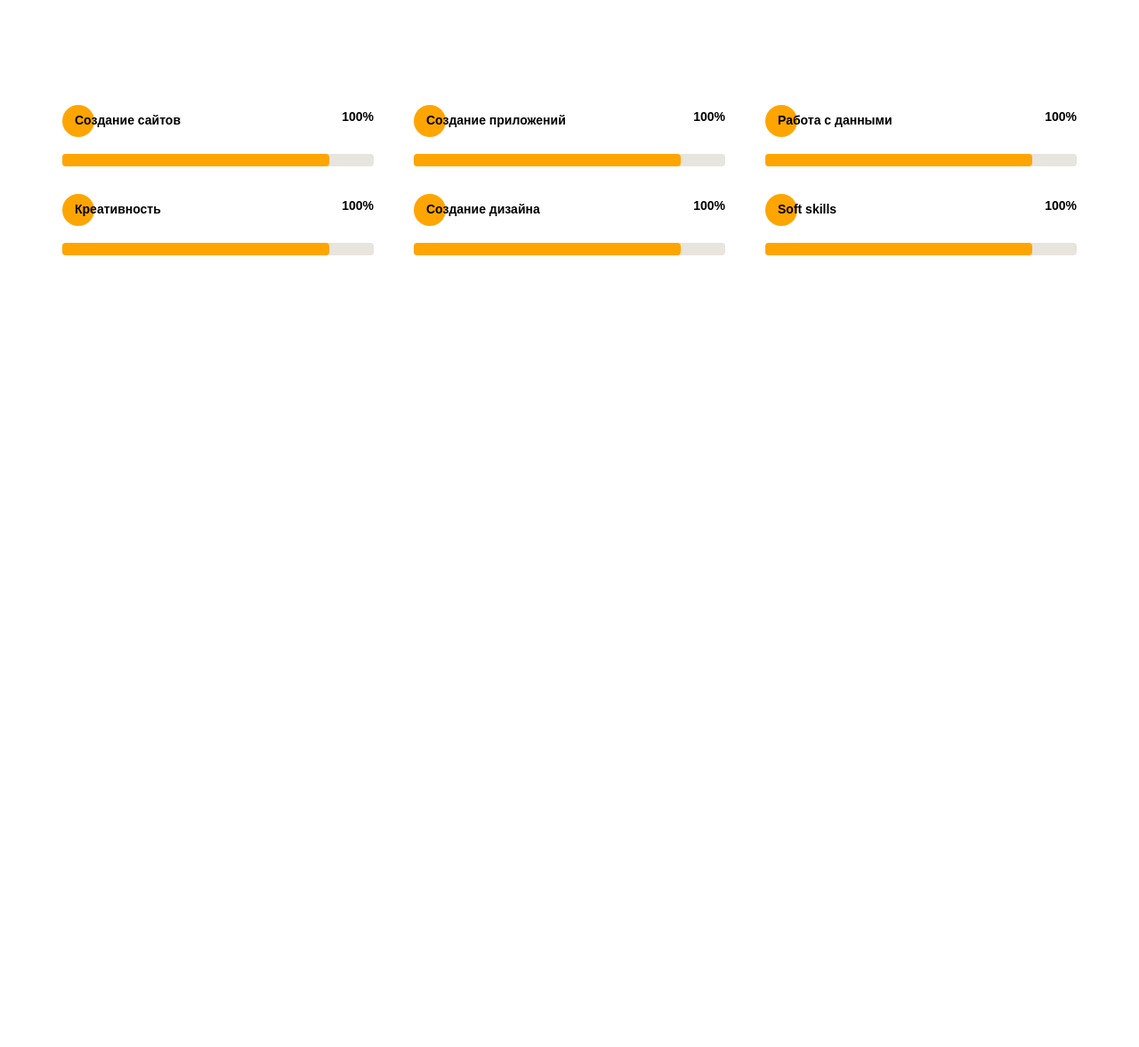
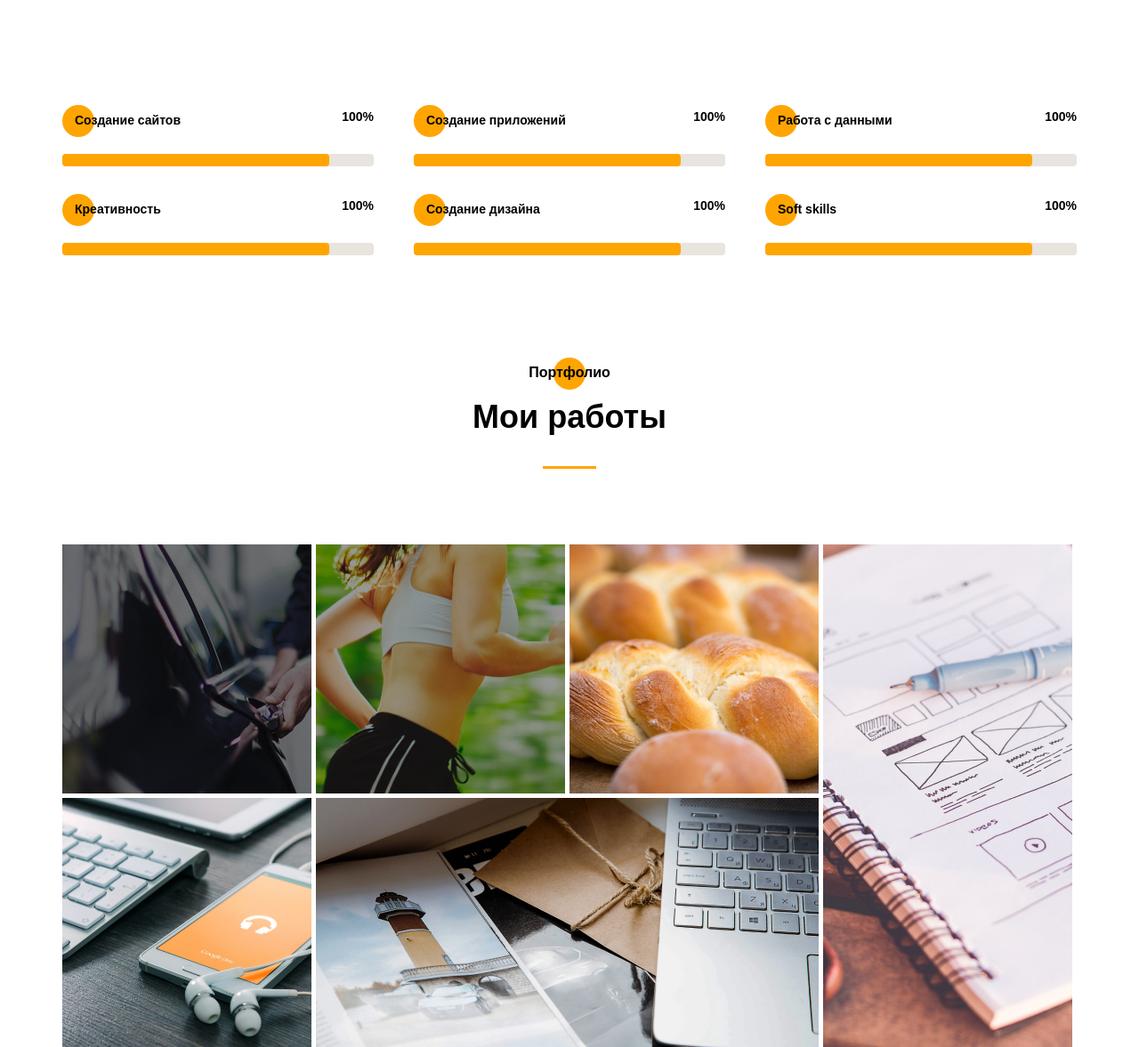
Before and after one commit to Abubjazov/PORTFOLIO, a website: page src/index.html in a window 1280 px wide. Shown: the part 3056-4233 px from the top of the page at 89% size. Before the commit the page ends 3343 px from the top, so only its background shows below. Drawn offline with nearby package versions, Linux system fonts and the light colour scheme; files that its build step writes are made by us from their sources.

Commit message:
свёрстана секция myworks

```diff
--- a/src/index.html
+++ b/src/index.html
@@ -117,7 +117,7 @@
     <section class="aboutme">
         <div class="container">
 
-            <div class="aboutme__grid">
+            <div class="aboutme__wrapper">
 
                 <img src="img/main_photo.jpg" alt="photo" class="aboutme__photo">
 
@@ -508,6 +508,45 @@
         </div>
     </div>
 
+    <section class="myworks">
+        <div class="container">
+
+            <h2 class="title title_fz16 resume__title">Портфолио</h2>
+            <div class="title resume__subtitle">Мои работы</div>
+            <div class="divider"></div>
+
+            <div class="myworks__wrapper">
+
+                <div class="myworks__item">
+                    <link rel="stylesheet" href="" class="myworks__link"><img src="img/works/uber.jpg" alt="UBER" class="myworks__img"></link>
+                </div>
+
+                <div class="myworks__item">
+                    <link rel="stylesheet" href="" class="myworks__link"><img src="img/works/pulse.jpg" alt="PULSE" class="myworks__img"></link>
+                </div>
+
+                <div class="myworks__item">
+                    <link rel="stylesheet" href="" class="myworks__link"><img src="img/works/bread.jpg" alt="Bread" class="myworks__img"></link>
+                </div>
+
+                <div class="myworks__item">
+                    <link rel="stylesheet" href="" class="myworks__link"><img src="img/works/plans.jpg" alt="Plans" class="myworks__img"></link>
+                </div>
+
+                <div class="myworks__item">
+                    <link rel="stylesheet" href="" class="myworks__link"><img src="img/works/ipad.jpg" alt="iPad" class="myworks__img"></link>
+                </div>
+
+                <div class="myworks__item">
+                    <link rel="stylesheet" href="" class="myworks__link"><img src="img/works/mac.jpg" alt="Mac" class="myworks__img"></link>
+                </div>
+
+            </div>
+
+
+        </div>
+    </section>
+
     <script src="js/script.js"></script>
 
 </body>
--- a/src/sass/blocks/_aboutme.scss
+++ b/src/sass/blocks/_aboutme.scss
@@ -1,7 +1,7 @@
 .aboutme {
     // min-height: 100vh;
     padding-top: 120px;
-    &__grid {
+    &__wrapper {
         display: grid;
         grid-template-columns: 400px 670px;
         grid-template-rows: minmax(245px, auto) minmax(255px, auto);
--- /dev/null
+++ b/src/sass/blocks/_myworks.scss
@@ -0,0 +1,11 @@
+.myworks {
+    padding-top: 120px;
+    &__wrapper {
+        margin-top: 85px;
+        display: grid;
+        grid-template-columns: repeat(4, 280px);
+        grid-template-rows: repeat(2, 280px);
+        grid-auto-rows: 280px;
+        gap: 5px;
+    }
+}
--- a/src/sass/style.scss
+++ b/src/sass/style.scss
@@ -18,3 +18,4 @@
 @import 'blocks/resume';
 @import 'blocks/myskills';
 @import 'blocks/progress';
+@import 'blocks/myworks';
```
Also changed, not shown: src/img/works/mac.jpg (added).
